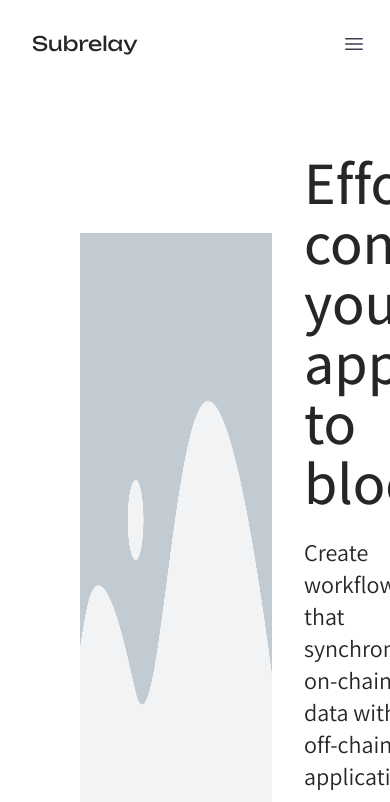
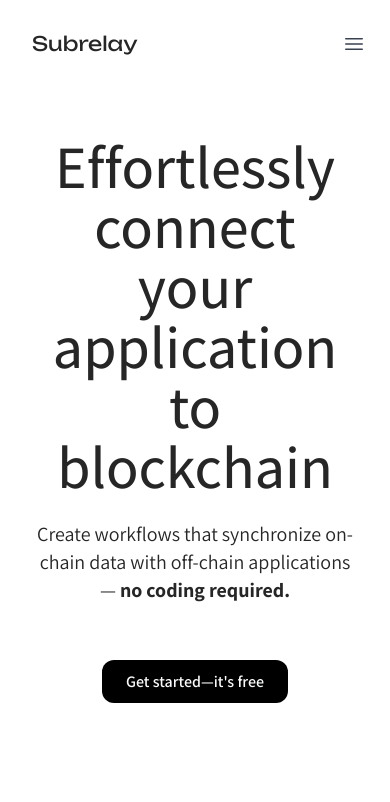
Before and after one commit to subrelay/subrelay-website, a Nuxt app: page / in a window 390 px wide. Shown: the top 802 px of the page. Built offline with nearby package versions, Linux system fonts and the light colour scheme.

Commit message:
responsive

```diff
--- a/components/HomePageHero.vue
+++ b/components/HomePageHero.vue
@@ -1,21 +1,24 @@
 7
 <template>
-  <section class="pt-[88px]">
-    <div class="px-20 py-16 grid grid-cols-12 gap-8 max-w-[1370px] mx-auto">
-      <div class="col-span-7 flex items-center justify-center">
-        <nuxt-img src="/placeholder.png" alt="" class="h-4/5 w-auto" />
+  <section class="pt-[72px] lg:pt-[88px]">
+    <div class="px-8 md:px-[60px] md:py-16 py-16 gap-6 xl:gap-8 grid grid-cols-12 max-w-[1370px] mx-auto first-letter">
+      <div class="col-span-full lg:col-start-1 lg:col-end-8 aspect-[960/728] mt-14 flex items-center justify-center">
+        <nuxt-img src="/placeholder.png" alt="" class="h-4/5 w-auto rounded-xl" />
       </div>
 
-      <div class="col-span-5 flex flex-col items-start justify-center">
+      <div
+        class="row-start-1 row-end-auto col-span-full lg:col-[8/-1] flex flex-col item-center text-center lg:text-left lg:items-start justify-center"
+      >
         <div class="text-6xl leading-none font-medium">Effortlessly connect your application to blockchain</div>
 
-        <div class="mt-6 text-2xl">
+        <div class="mt-6 text-xl xl:text-2xl">
           Create workflows that synchronize on-chain data with off-chain applications —
           <span class="font-bold">no coding required. </span>
         </div>
 
+        <div>
           <a
-          class="mt-10 rounded-lg px-4 py-3 border-solid bg-black text-gray-50 hover:opacity-80 inline-block"
+            class="font-semibold mt-14 lg:mt-10 rounded-xl border-solid w-auto md:gap-2 inline-flex flex-col items-stretch min-w-[160px] max-w-full px-6 py-3 bg-black text-gray-50 hover:opacity-80"
             href="https://app.subrelay.com"
             target="_blank"
           >
@@ -23,5 +26,6 @@
           </a>
         </div>
       </div>
+    </div>
   </section>
 </template>
--- a/tailwind.config.js
+++ b/tailwind.config.js
@@ -27,6 +27,23 @@ module.exports = {
     fontFamily: {
       sans: ['Assistant', 'sans-serif'],
     },
+
+    screens: {
+      sm: '640px',
+      // => @media (min-width: 640px) { ... }
+
+      md: '720px',
+      // => @media (min-width: 768px) { ... }
+
+      lg: '1024px',
+      // => @media (min-width: 1024px) { ... }
+
+      xl: '1280px',
+      // => @media (min-width: 1280px) { ... }
+
+      '2xl': '1536px',
+      // => @media (min-width: 1536px) { ... }
+    },
   },
 
   plugins: [require('@tailwindcss/aspect-ratio')],
```
Lines whose indentation alone changed are shown as unchanged.
